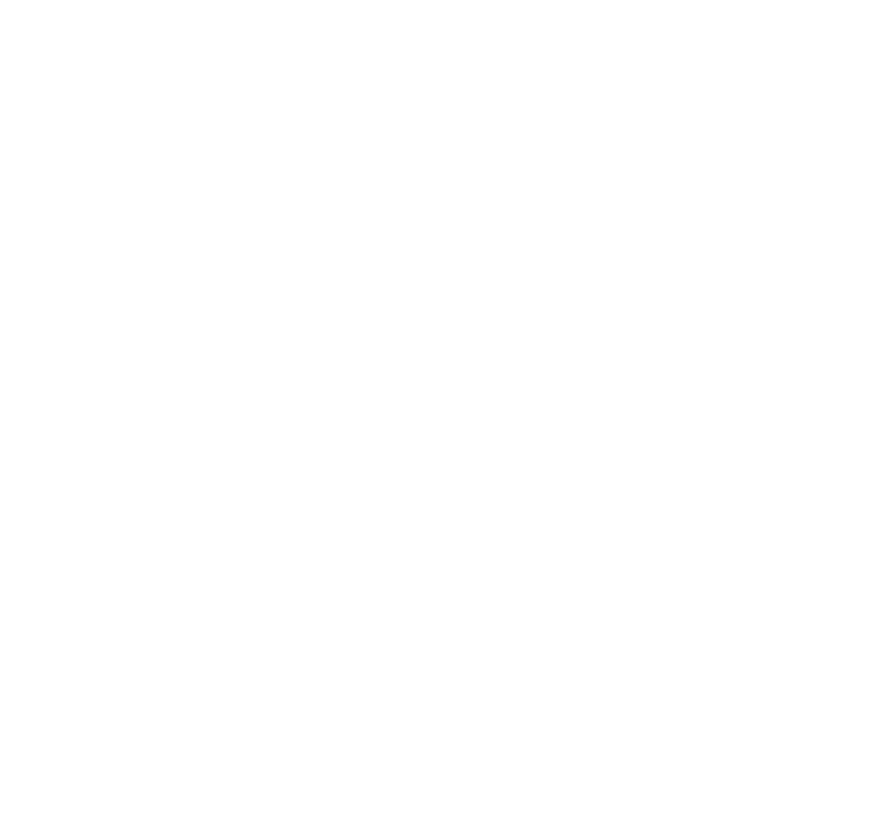
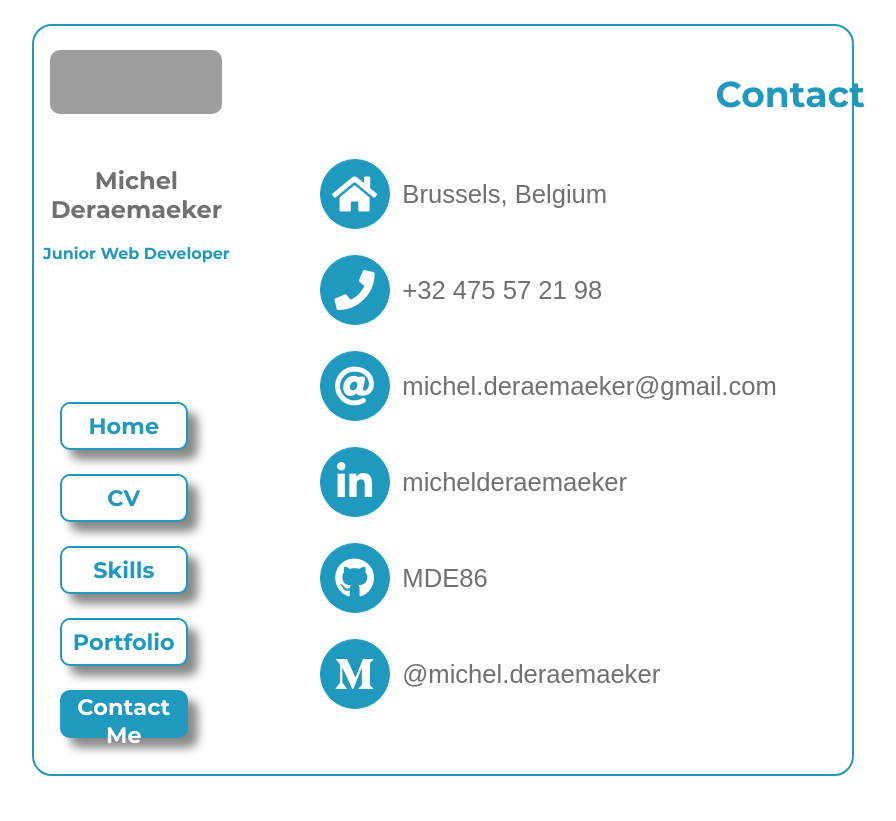
Before and after one commit to EyupIbis/Portfolio, a plain HTML site: page contact.html in a window 1280 px wide. Shown: the whole page, without its empty margins (197-1093 px from the left). Before the commit the page ends 800 px from the top, so only its background shows below. Drawn offline with Linux system fonts and the light colour scheme; grey boxes are pictures that could not be loaded; a web font is replaced by a local one.

Commit message:
upd 21/01 finished contact page

```diff
--- a/contact.html
+++ b/contact.html
@@ -0,0 +1,75 @@
+<html lang="en">
+
+<head>
+  <meta charset="UTF-8">
+  <meta name="viewport" content="width=device-width, initial-scale=1.0">
+  <meta http-equiv="X-UA-Compatible" content="ie=edge">
+  <link rel="stylesheet" type="text/css" href="css/styles-contact.css">
+  <link rel="stylesheet" href="https://use.fontawesome.com/releases/v5.6.3/css/all.css" integrity="sha384-UHRtZLI+pbxtHCWp1t77Bi1L4ZtiqrqD80Kn4Z8NTSRyMA2Fd33n5dQ8lWUE00s/" crossorigin="anonymous">
+  <title>Contact | Michel Deraemaeker</title>
+
+</head>
+
+<body>
+  <div class="skillspage-container">
+
+    <section class="skillspage-section-image">
+      <img class="skillspage-section-image-specific" src="https://picsum.photos/400/250">
+    </section>
+
+    <section class="skillspage-section-name">
+      <h1 class="skillspage-section-name-h1">Michel Deraemaeker</h1>
+      <h3 class="skillspage-section-name-subtitle">Junior Web Developer</h3>
+    </section>
+
+    <section class="skillspage-section-menubuttons">
+      <a href="index.html"><button class="skillspage-section-buttons-btn">Home</button></a>
+      <a href="cv.html"><button class="skillspage-section-buttons-btn">CV</button></a>
+      <a href="skills.html"><button class="skillspage-section-buttons-btn">Skills</button></a>
+      <a href="portfolio.html"><button class="skillspage-section-buttons-btn">Portfolio</button></a>
+      <a href="contact.html"><button class="skillspage-section-buttons-btn active">Contact Me</button></a>
+    </section>
+
+    <section class="skillspage-section-title">
+      <h1>Contact</h1>
+    </section>
+
+    <section id="contact-main-section">
+
+        <button class="contact location-btn">
+          <i class="fas fa-home"></i>
+        </button>
+        <p class="contact-location text">Brussels, Belgium</p>
+
+        <button class="contact phone-btn">
+          <i class="fas fa-phone"></i>
+        </button>
+        <p class="contact-phone text">+32 475 57 21 98</p>
+
+        <button class="contact mail-btn">
+          <i class="fas fa-at"></i>
+        </button>
+        <p class="contact-mail text">michel.deraemaeker@gmail.com</p>
+
+        <button class="contact linkedin-btn">
+          <i class="fab fa-linkedin-in"></i>
+          </button>
+        <p class="contact-linkedin text"><a href="http://www.linkedin.com/in/michеlderaemaeker">michеlderaemaeker</a></p>
+
+        <button class="contact github-btn">
+          <i class="fab fa-github"></i>
+        </button>
+        <p class="contact-github text"><a href="https://github.com/MDE86">MDE86</a></p>
+
+        <button class="contact medium-btn">
+          <i class="fab fa-medium-m"></i>
+        </button>
+        <p class="contact-medium text"><a href="https://medium.com/@michel.deraemaeker">@michel.deraemaeker</a></p>
+
+    </section>
+
+  </div>
+  <script src="js/script.js"></script>
+</body>
+
+</html>
--- a/css/styles-contact.css
+++ b/css/styles-contact.css
@@ -0,0 +1,200 @@
+@font-face {
+  font-family: 'Montserrat';
+  src: url(../fonts/Montserrat-Regular.ttf);
+  font-style: normal;
+}
+
+@font-face {
+  font-family: 'Montserrat';
+  src: url(../fonts/Montserrat-Bold.ttf);
+  font-weight: bold;
+}
+
+* {
+  box-sizing: border-box;
+}
+
+body {
+  background-color: rgb(255, 255, 255);
+  font-family: 'Montserrat', sans-serif;
+  height: 100vh;
+  overflow: hidden;
+}
+
+/* CONTAINER */
+
+.skillspage-container {
+  display: grid;
+  grid-template-columns: repeat(12, minmax(0, 1fr)); /* minmax (0, 1fr) instead of 1fr prevents grid from stretching */
+  grid-template-rows: repeat(6, 15vh);
+  width: 65%;
+  margin: 3vh auto;
+  background-color: rgb(255, 255, 255);
+  height: 94vh;
+  border-radius: 20px;
+  border: 2px solid rgb(32, 153, 191);
+}
+
+/* IMAGE */
+
+.skillspage-section-image-specific {
+  grid-row: 1/2;
+  grid-column: 1/4;
+  margin: 3vh 1.2vw;
+}
+
+img.skillspage-section-image-specific {
+  border-radius: 10px;
+  width: 13.5vw;
+  height: 5vw;
+}
+
+/* NAME AND JOB TITLE */
+
+.skillspage-section-name {
+  grid-row: 2;
+  grid-column: 1/4;
+}
+
+.skillspage-section-name-h1 {
+  text-align: center;
+  font-size: 1.5em;
+  color: rgb(112, 112, 112);
+
+}
+
+.skillspage-section-name-subtitle {
+  text-align: center;
+  font-size: 1.0em;
+  color: rgb(32, 153, 191);
+}
+
+/* SKILLS TITLE */
+
+.skillspage-section-title {
+  grid-row: 1;
+  grid-column: 11;
+  align-self: flex-end;
+  color: rgb(32, 153, 191);
+  font-size: 1.5em;
+}
+
+/* MENU BUTTONS */
+
+.skillspage-section-menubuttons {
+  display: flex;
+  flex-direction: column;
+  grid-row: 3/7;
+  grid-column: 1;
+  align-self: flex-end;
+}
+
+.skillspage-section-buttons-btn {
+  font-family: 'Montserrat', sans-serif;
+  font-size: 1.4rem;
+  font-weight: bold;
+  color: rgb(32, 153, 191);
+  background-color: rgb(255, 255, 255);
+  border: 2px solid rgb(32, 153, 191);
+  border-radius: 10px;
+  -webkit-box-shadow: 10px 10px 10px 0px rgba(138,138,138,1);
+  -moz-box-shadow: 10px 10px 10px 0px rgba(138,138,138,1);
+  box-shadow: 10px 10px 10px 0px rgba(138,138,138,1);
+  transition: all .3s ease-in-out;
+  outline: none;
+  text-decoration: none;
+  width: 10vw;
+  height: 6vh;
+  margin: 2vh 0 1vh 2vw;
+}
+
+.skillspage-section-buttons-btn:hover {
+  cursor: pointer;
+}
+
+.active {
+  background-color: rgb(32, 153, 191);
+  color: rgb(255, 255, 255);
+  outline: none;
+  text-decoration: none;
+}
+
+/* CONTACT BUTTONS */
+
+#contact-main-section {
+  grid-row: 2/8;
+  grid-column: 5/12;
+  display: grid;
+  grid-template-columns: repeat(6, 1fr);
+  grid-template-rows: repeat(7, 12vh);
+}
+
+.text {
+  align-self: center;
+  font-size: 1.6em;
+  grid-column: 2/7;
+  color: rgb(112, 112, 112);
+}
+
+.location-btn {
+  grid-row: 1;
+}
+
+.contact-location {
+  grid-row: 1;
+}
+
+.phone-btn {
+  grid-row: 2;
+}
+
+.contact-phone {
+  grid-row: 2;
+}
+
+.mail-btn {
+  grid-row: 3;
+}
+
+.contact-mail {
+  grid-row: 3;
+}
+
+.linkedin-btn {
+  grid-row: 4;
+}
+
+.contact-linkedin {
+  grid-row: 4;
+}
+
+.github-btn {
+  grid-row: 5;
+}
+
+.contact-github {
+  grid-row: 5;
+}
+
+
+
+.contact {
+  width: 70px;
+  height: 70px;
+  border-radius: 50%;
+  border: 1px solid rgb(32, 153, 191);
+  background-color: rgb(32, 153, 191);
+  margin: 4vh 1vw;
+  box-shadow: none;
+  align-self: center;
+}
+
+i {
+  font-size: 3.0em;
+  color: rgb(255, 255, 255);
+}
+
+a {
+  text-decoration: none;
+  color: inherit;
+}
--- a/css/styles-skills.css
+++ b/css/styles-skills.css
@@ -60,7 +60,7 @@ img.skillspage-section-image-specific {
   text-align: center;
   font-size: 1.5em;
   color: rgb(112, 112, 112);
-  margin-bottom: -0.5em;
+
 }
 
 .skillspage-section-name-subtitle {
```
